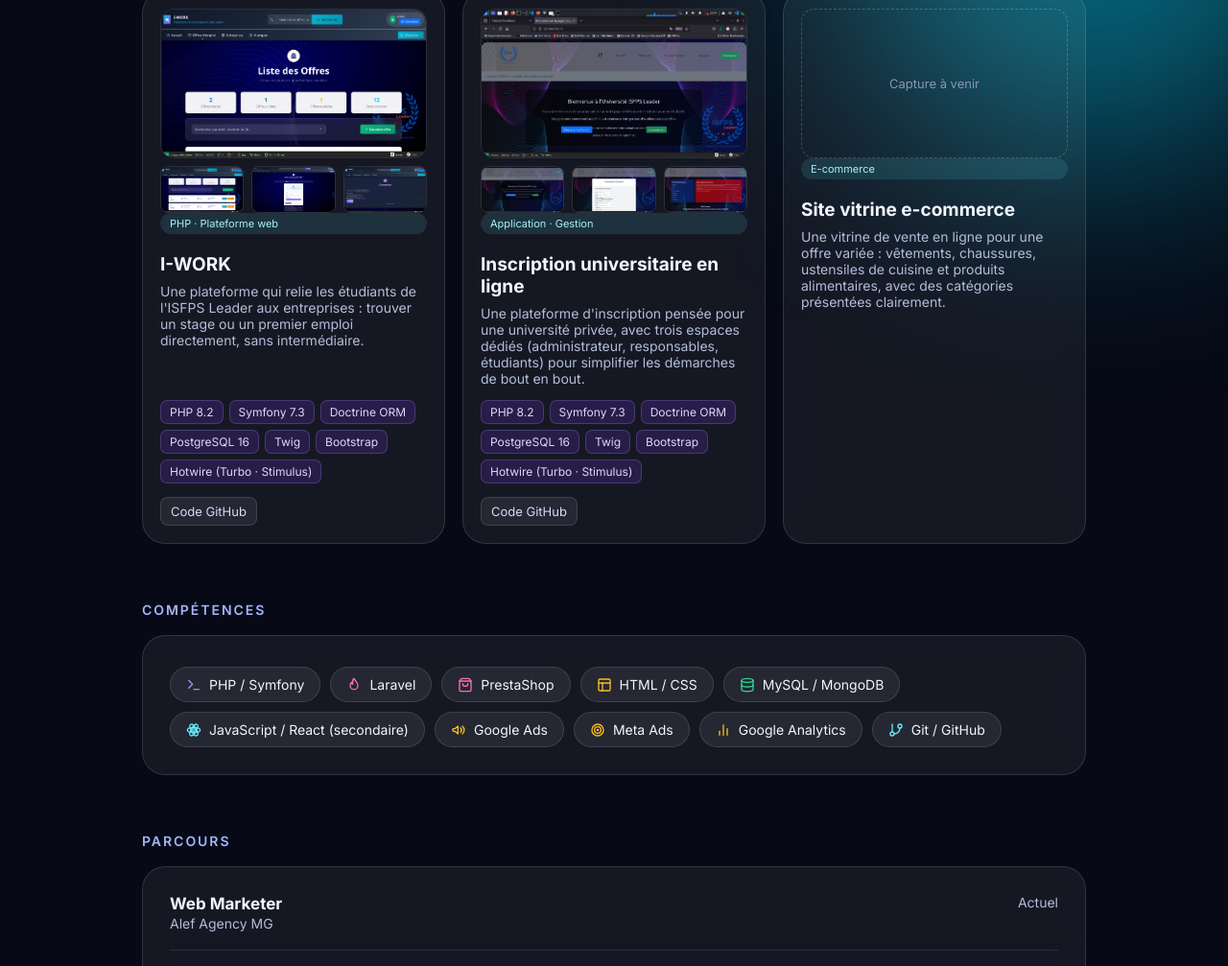
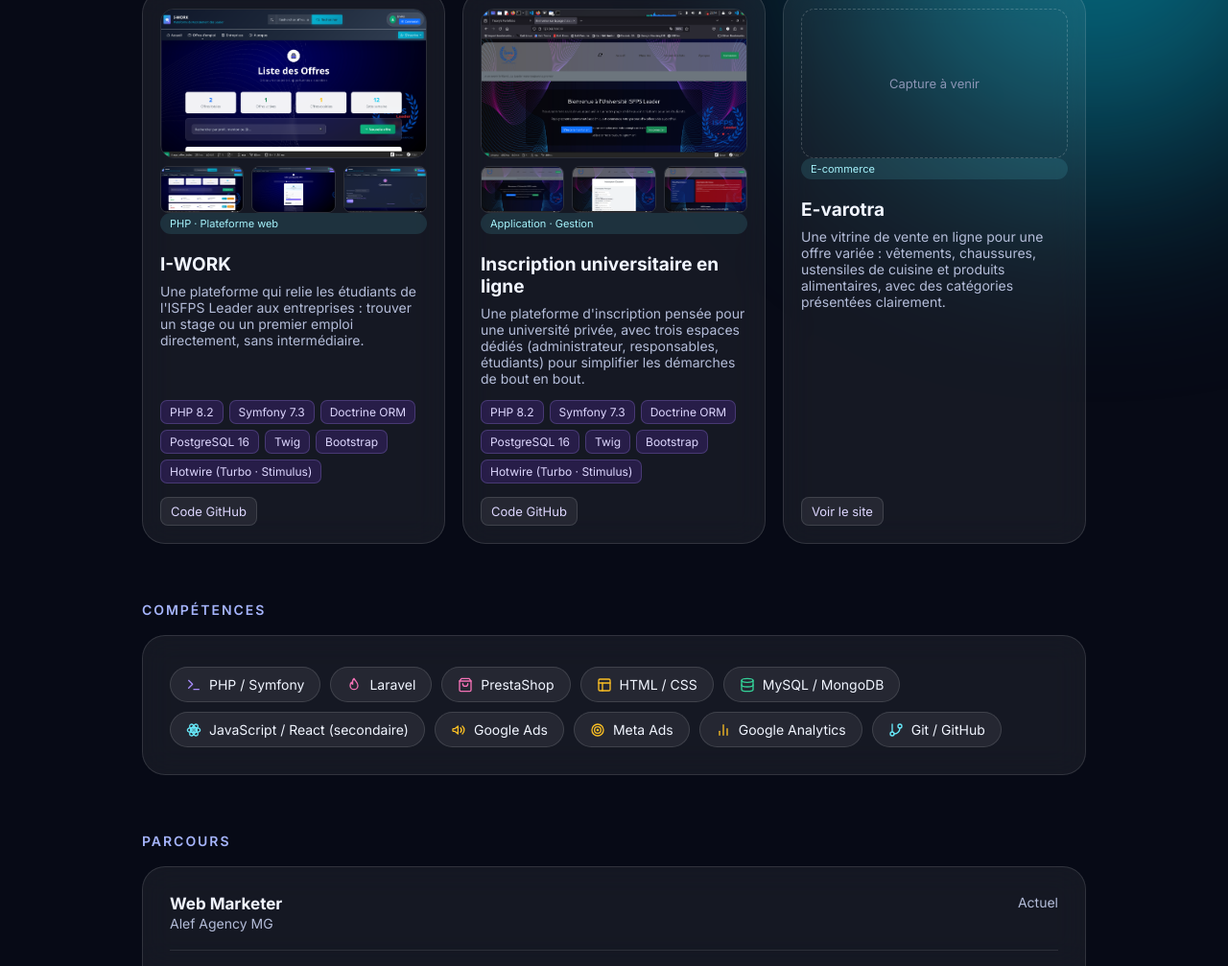
Before and after one commit to TsioryP/portfolio, a plain HTML site: page index.html in a window 1280 px wide. Shown: the part 830-1837 px from the top of the page at 96% size. Drawn offline with Linux system fonts and the light colour scheme.

Commit message:
Nommer le projet e-commerce E-varotra et ajouter le lien du site
Co-Authored-By: Claude Haiku 5.5 <noreply@anthropic.com>
Claude-Session: https://claude.ai/code/session_01PxiSbr2wbxEkbUv68z2zyc

```diff
--- a/index.html
+++ b/index.html
@@ -156,8 +156,9 @@ footer a{color:#C7D2FE}
   <article class="glass proj">
     <div class="none">Capture à venir</div>
     <span class="chip-s">E-commerce</span>
-    <h3>Site vitrine e-commerce</h3>
+    <h3>E-varotra</h3>
     <p>Une vitrine de vente en ligne pour une offre variée : vêtements, chaussures, ustensiles de cuisine et produits alimentaires, avec des catégories présentées clairement.</p>
+    <div class="links"><a href="https://e-varotra-tp.netlify.app/" target="_blank" rel="noopener">Voir le site</a></div>
   </article>
 
 </div>
```
